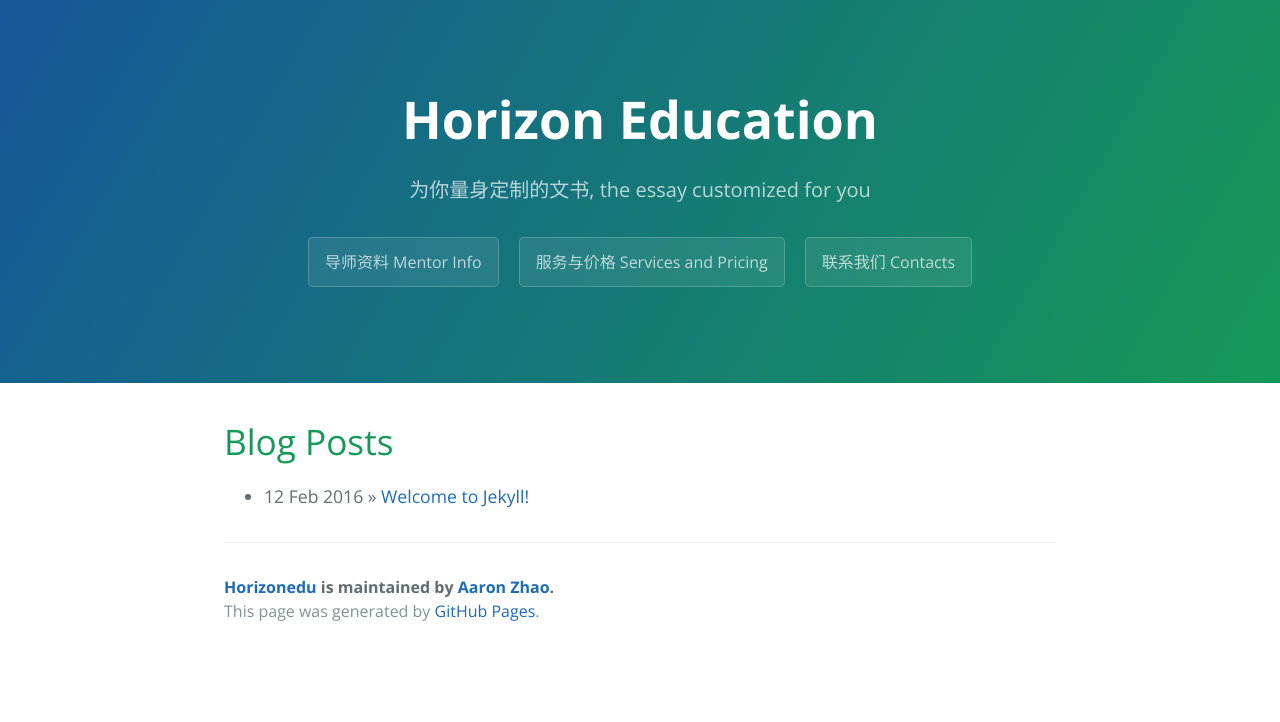
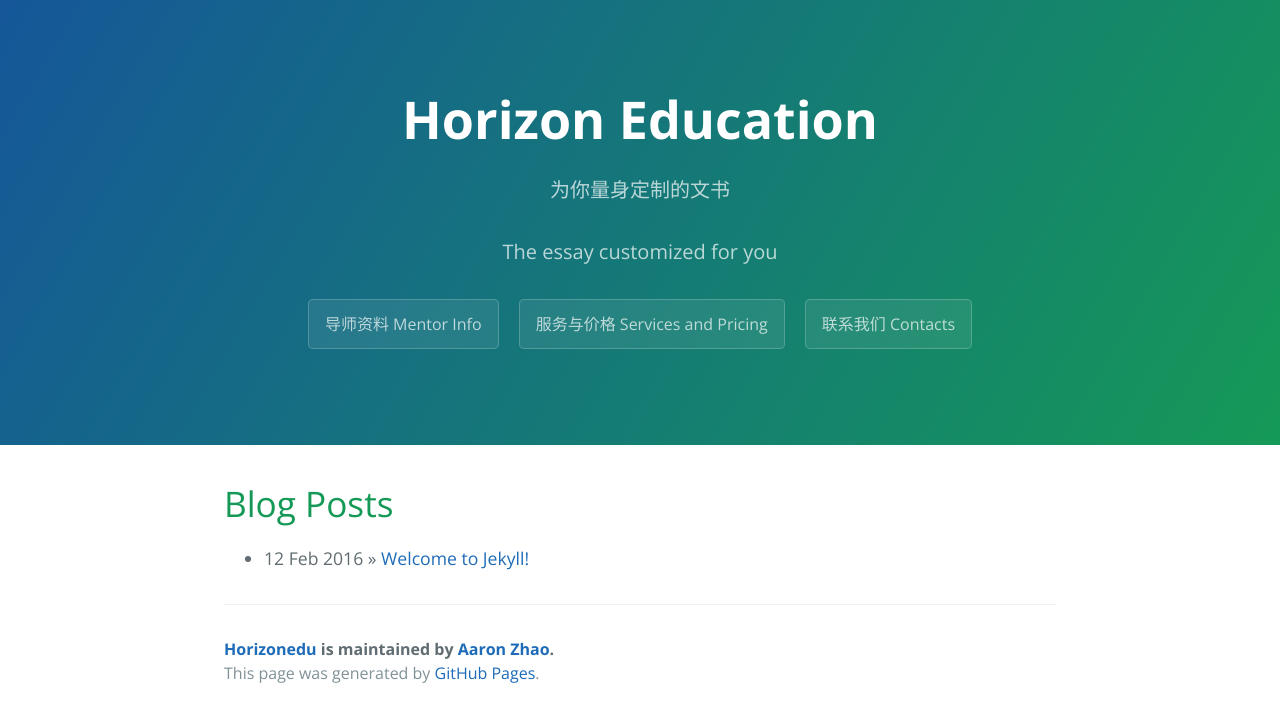
Before and after one commit to horizonedu/horizonedu.github.io, a Jekyll site: the page index.html, which Jekyll copies as it is, in a window 1280 px wide. Shown: the top 722 px of the page. Built offline with Jekyll 4.4.1, drawn with Linux system fonts in a browser that asks for light colours.

Commit message:
main page edited

```diff
--- a/_config.yml
+++ b/_config.yml
@@ -1,6 +1,6 @@
 # Setup
 title:        Horizon Education
-tagline:      为你打造量身定制的文书, the essay customized for you
+tagline:      为你打造量身定制的文书
 baseurl:      ""
 paginate:     1
 
--- a/index.html
+++ b/index.html
@@ -14,7 +14,8 @@
   <body>
     <section class="page-header">
   <h1 class="project-name">Horizon Education</h1>
-  <h2 class="project-tagline">为你量身定制的文书, the essay customized for you</h2>
+  <h2 class="project-tagline">为你量身定制的文书</h2>
+  <h2 class="project-tagline">The essay customized for you</h2>
   <a href="mentor.html" class="btn">导师资料 Mentor Info</a>
   <a href="#" class="btn">服务与价格 Services and Pricing</a>
   <a href="#" class="btn">联系我们 Contacts</a>
```
